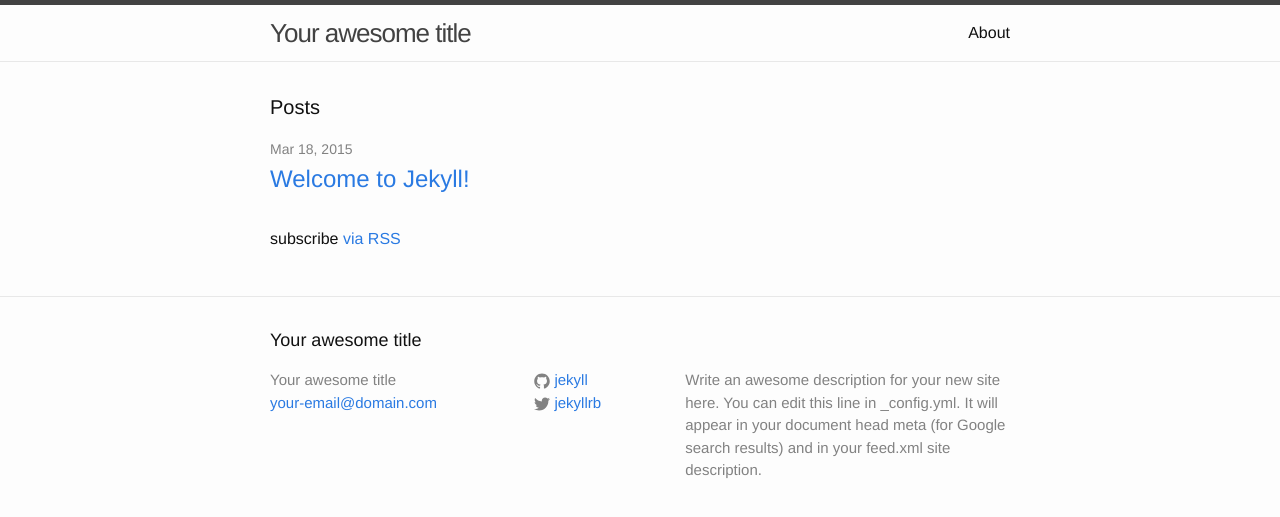
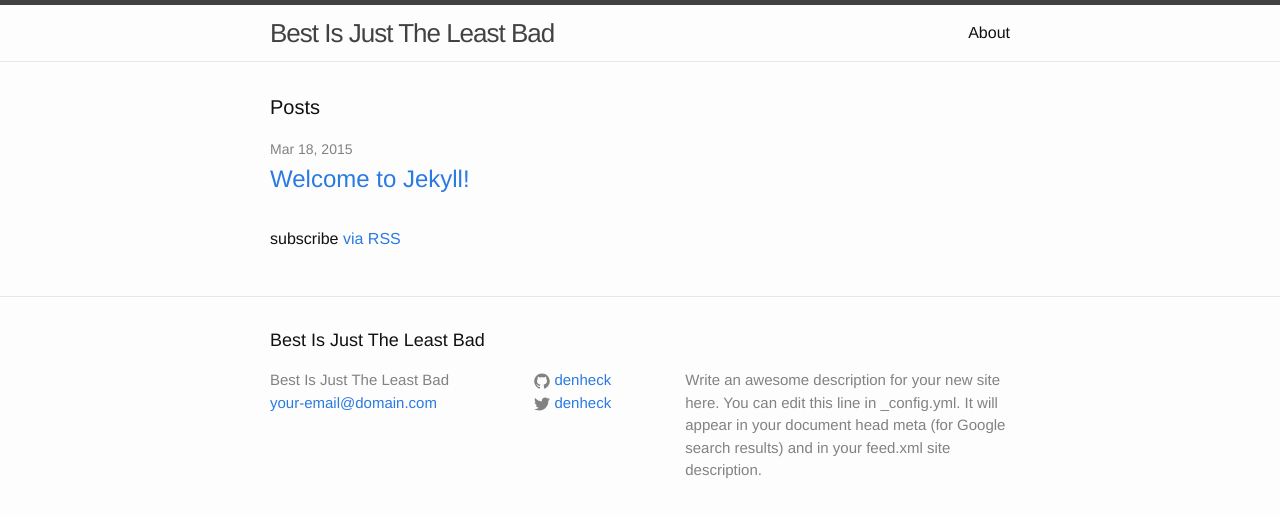
Before and after one commit to denheck/denheck.github.io, a Jekyll site: the page built from index.html, in a window 1280 px wide. Shown: the top 517 px of the page. Built offline with Jekyll 4.4.1, drawn with Linux system fonts in a browser that asks for light colours.

Commit message:
update config

```diff
--- a/_config.yml
+++ b/_config.yml
@@ -1,5 +1,5 @@
 # Site settings
-title: Your awesome title
+title: Best Is Just The Least Bad
 email: your-email@domain.com
 description: > # this means to ignore newlines until "baseurl:"
   Write an awesome description for your new site here. You can edit this
@@ -7,8 +7,8 @@ description: > # this means to ignore newlines until "baseurl:"
   Google search results) and in your feed.xml site description.
 baseurl: "" # the subpath of your site, e.g. /blog/
 url: "http://yourdomain.com" # the base hostname & protocol for your site
-twitter_username: jekyllrb
-github_username:  jekyll
+twitter_username: denheck
+github_username:  denheck
 
 # Build settings
 markdown: kramdown
```
